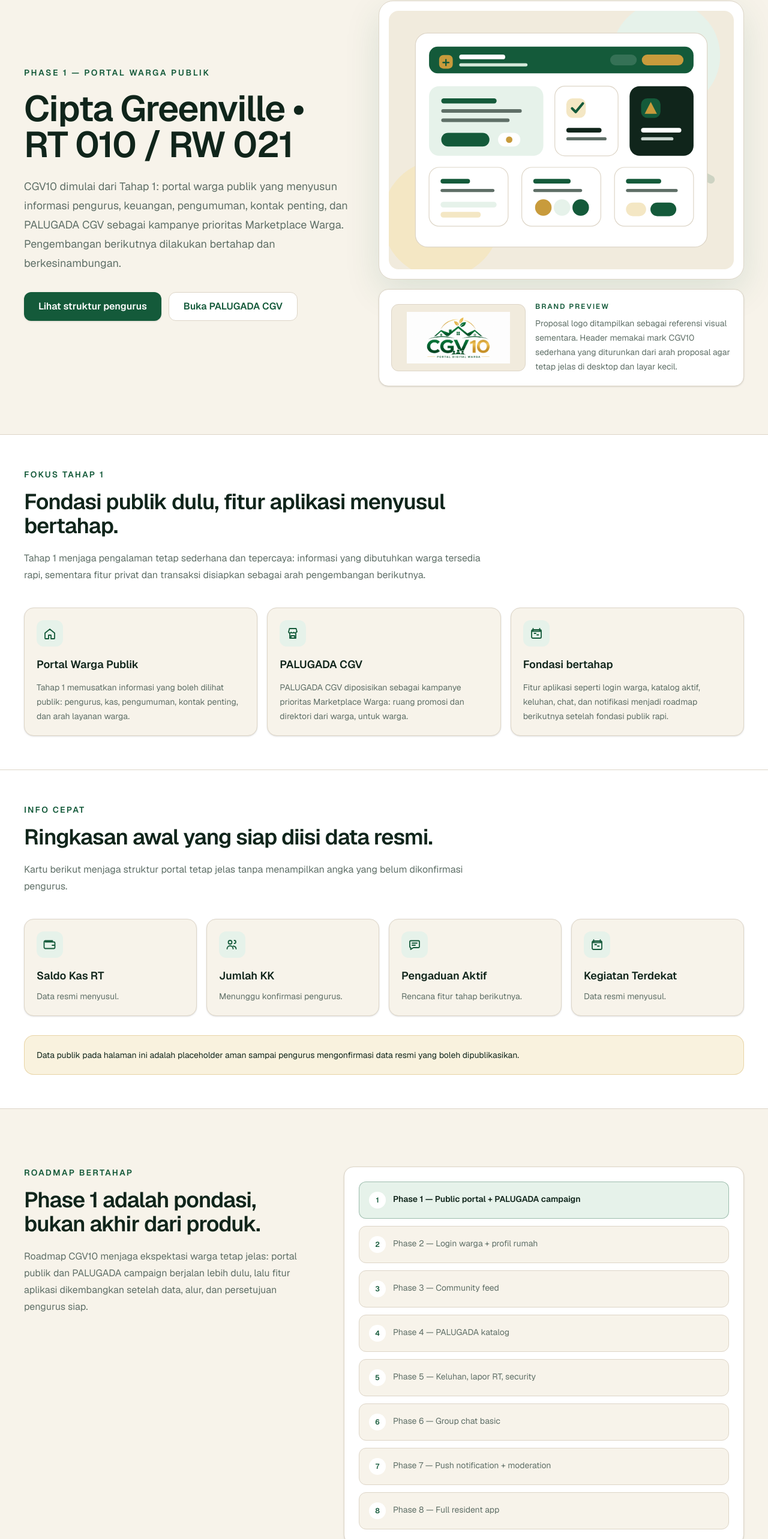
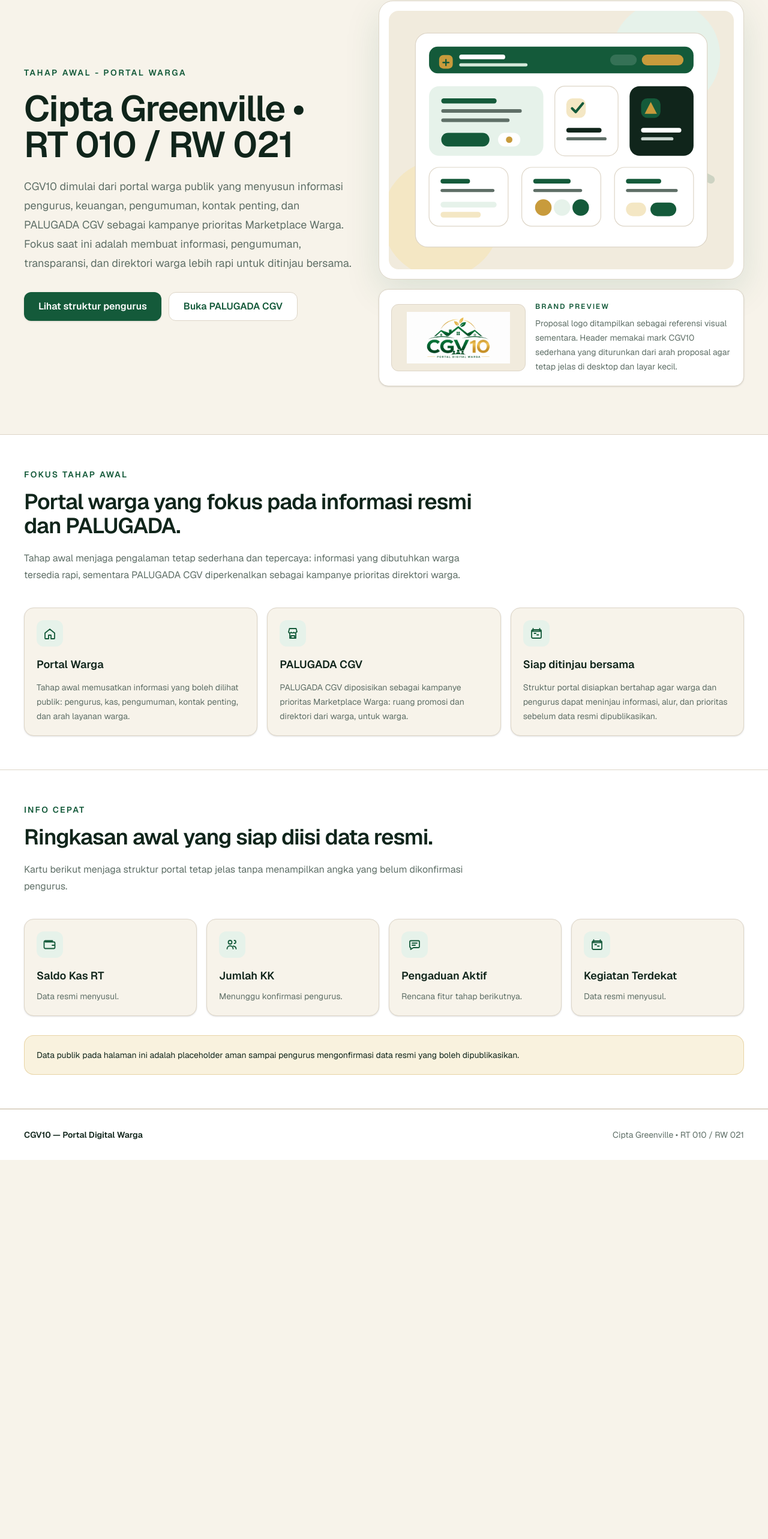
Before and after one commit to ptahlulkaryautama-coder/cgv10, a Next.js app: page / in a window 1280 px wide. Shown: the part 144-2710 px from the top of the page at 60% size. After the commit the page ends 2078 px from the top, so only its background shows below. Built offline with nearby package versions, Linux system fonts and the light colour scheme.

Commit message:
remove public roadmap narrative

```diff
--- a/app/page.tsx
+++ b/app/page.tsx
@@ -10,8 +10,8 @@ import { quickInfo } from "@/lib/portal-data";
 
 const phaseFocus = [
   {
-    title: "Portal Warga Publik",
-    text: "Tahap 1 memusatkan informasi yang boleh dilihat publik: pengurus, kas, pengumuman, kontak penting, dan arah layanan warga.",
+    title: "Portal Warga",
+    text: "Tahap awal memusatkan informasi yang boleh dilihat publik: pengurus, kas, pengumuman, kontak penting, dan arah layanan warga.",
     icon: "home",
   },
   {
@@ -20,22 +20,11 @@ const phaseFocus = [
     icon: "store",
   },
   {
-    title: "Fondasi bertahap",
-    text: "Fitur aplikasi seperti login warga, katalog aktif, keluhan, chat, dan notifikasi menjadi roadmap berikutnya setelah fondasi publik rapi.",
+    title: "Siap ditinjau bersama",
+    text: "Struktur portal disiapkan bertahap agar warga dan pengurus dapat meninjau informasi, alur, dan prioritas sebelum data resmi dipublikasikan.",
     icon: "calendar",
   },
 ] as const;
-
-const roadmapPreview = [
-  "Phase 1 — Public portal + PALUGADA campaign",
-  "Phase 2 — Login warga + profil rumah",
-  "Phase 3 — Community feed",
-  "Phase 4 — PALUGADA katalog",
-  "Phase 5 — Keluhan, lapor RT, security",
-  "Phase 6 — Group chat basic",
-  "Phase 7 — Push notification + moderation",
-  "Phase 8 — Full resident app",
-];
 
 export default function Home() {
   return (
@@ -45,16 +34,17 @@ export default function Home() {
         <div className="mx-auto grid w-full max-w-7xl gap-10 px-4 pb-14 pt-10 sm:px-6 md:grid-cols-[0.95fr_1.05fr] md:items-center lg:px-8 lg:pb-20 lg:pt-16 xl:px-10">
           <div className="max-w-3xl">
             <p className="mb-5 text-sm font-semibold uppercase tracking-[0.14em] text-primary sm:tracking-[0.18em]">
-              Phase 1 — Portal Warga Publik
+              Tahap awal - Portal Warga
             </p>
             <h1 className="text-3xl font-semibold tracking-tight text-foreground sm:text-5xl lg:text-6xl">
-              Cipta Greenville • RT 010 / RW 021
+              Cipta Greenville &bull; RT 010 / RW 021
             </h1>
             <p className="mt-5 max-w-2xl text-base leading-7 text-muted sm:mt-6 sm:text-lg sm:leading-8">
-              CGV10 dimulai dari Tahap 1: portal warga publik yang menyusun
-              informasi pengurus, keuangan, pengumuman, kontak penting, dan
-              PALUGADA CGV sebagai kampanye prioritas Marketplace Warga.
-              Pengembangan berikutnya dilakukan bertahap dan berkesinambungan.
+              CGV10 dimulai dari portal warga publik yang menyusun informasi
+              pengurus, keuangan, pengumuman, kontak penting, dan PALUGADA CGV
+              sebagai kampanye prioritas Marketplace Warga. Fokus saat ini
+              adalah membuat informasi, pengumuman, transparansi, dan direktori
+              warga lebih rapi untuk ditinjau bersama.
             </p>
             <div className="mt-8 flex flex-col gap-3 sm:flex-row">
               <Link
@@ -116,9 +106,9 @@ export default function Home() {
       <section className="border-y border-border bg-surface">
         <div className="mx-auto max-w-7xl px-4 py-14 sm:px-6 lg:px-8 xl:px-10">
           <SectionHeading
-            eyebrow="Fokus Tahap 1"
-            title="Fondasi publik dulu, fitur aplikasi menyusul bertahap."
-            text="Tahap 1 menjaga pengalaman tetap sederhana dan tepercaya: informasi yang dibutuhkan warga tersedia rapi, sementara fitur privat dan transaksi disiapkan sebagai arah pengembangan berikutnya."
+            eyebrow="Fokus Tahap Awal"
+            title="Portal warga yang fokus pada informasi resmi dan PALUGADA."
+            text="Tahap awal menjaga pengalaman tetap sederhana dan tepercaya: informasi yang dibutuhkan warga tersedia rapi, sementara PALUGADA CGV diperkenalkan sebagai kampanye prioritas direktori warga."
           />
           <div className="mt-10 grid gap-4 lg:grid-cols-3">
             {phaseFocus.map((item) => (
@@ -168,37 +158,6 @@ export default function Home() {
           </div>
         </div>
       </section>
-
-      <section className="mx-auto max-w-7xl px-4 py-16 sm:px-6 lg:px-8 lg:py-24 xl:px-10">
-        <div className="grid gap-10 lg:grid-cols-[0.85fr_1.15fr] lg:items-start">
-          <SectionHeading
-            eyebrow="Roadmap bertahap"
-            title="Phase 1 adalah pondasi, bukan akhir dari produk."
-            text="Roadmap CGV10 menjaga ekspektasi warga tetap jelas: portal publik dan PALUGADA campaign berjalan lebih dulu, lalu fitur aplikasi dikembangkan setelah data, alur, dan persetujuan pengurus siap."
-          />
-          <div className="rounded-2xl border border-border bg-surface p-5 shadow-sm sm:p-6">
-            <ol className="space-y-3">
-              {roadmapPreview.map((item, index) => (
-                <li
-                  key={item}
-                  className={`flex gap-3 rounded-xl border p-4 text-sm leading-6 ${
-                    index === 0
-                      ? "border-primary/35 bg-primary-soft text-foreground"
-                      : "border-border bg-background text-muted"
-                  }`}
-                >
-                  <span className="grid h-7 w-7 shrink-0 place-items-center rounded-full bg-surface text-xs font-semibold text-primary">
-                    {index + 1}
-                  </span>
-                  <span className={index === 0 ? "font-semibold" : ""}>
-                    {item}
-                  </span>
-                </li>
-              ))}
-            </ol>
-          </div>
-        </div>
-      </section>
     </PageShell>
   );
 }
--- a/app/palugada/page.tsx
+++ b/app/palugada/page.tsx
@@ -85,7 +85,7 @@ export default function PalugadaPage() {
           <SectionHeading
             eyebrow="Kampanye Tahap 1"
             title="Ruang promosi warga yang dimulai dari katalog preview."
-            text="PALUGADA CGV dibuat penting sejak awal karena membantu warga melihat arah marketplace komunitas tanpa perlu menunggu seluruh fitur aplikasi selesai."
+            text="PALUGADA CGV dibuat penting sejak awal karena membantu warga melihat arah marketplace komunitas sebagai ruang promosi dan direktori yang bisa ditinjau bersama."
           />
           <div className="mt-10 grid gap-4 lg:grid-cols-3">
             {campaignNotes.map((item) => (
```
Also changed, not shown: 1 other file (tests, documents, lock files or other folders).
